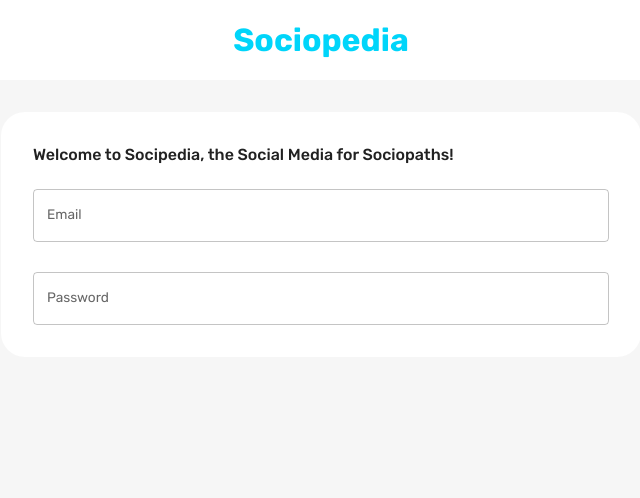
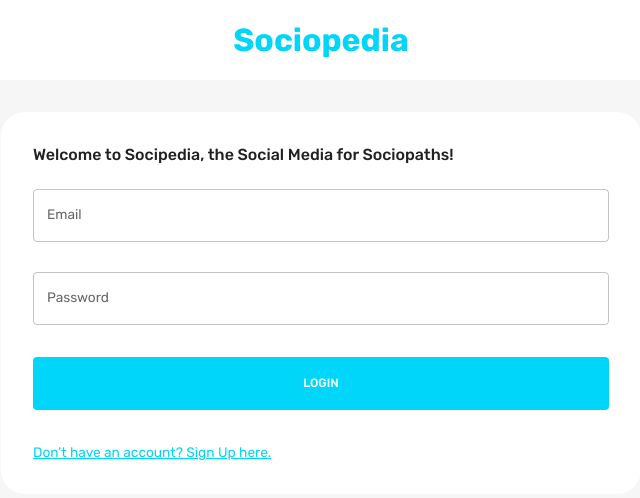
Before and after one commit to adonbiju/socialMedia, a React (Create React App) app in the folder client/: page / in a window 1280 px wide. Shown: the top 498 px of the page, without its empty margins (319-959 px from the left). Built offline with nearby package versions, Linux system fonts and the light colour scheme.

Commit message:
In Form.js==> Button is added for Both Login and Register Form.And added functonality for the "setPageType"

```diff
--- a/client/src/scenes/LoginPage/Form.jsx
+++ b/client/src/scenes/LoginPage/Form.jsx
@@ -183,6 +183,41 @@ const Form = () => {
               sx={{ gridColumn: "span 4" }}
             />
             </Box>
+
+            {/* BUTTONS */}
+          <Box>
+            <Button
+              fullWidth
+              type="submit"
+              sx={{
+                m: "2rem 0",
+                p: "1rem",
+                backgroundColor: palette.primary.main,
+                color: palette.background.alt,
+                "&:hover": { color: palette.primary.main },
+              }}
+            >
+              {isLogin ? "LOGIN" : "REGISTER"}
+            </Button>
+            <Typography
+              onClick={() => {
+                setPageType(isLogin ? "register" : "login");
+                resetForm();
+              }}
+              sx={{
+                textDecoration: "underline",
+                color: palette.primary.main,
+                "&:hover": {
+                  cursor: "pointer",
+                  color: palette.primary.light,
+                },
+              }}
+            >
+              {isLogin
+                ? "Don't have an account? Sign Up here."
+                : "Already have an account? Login here."}
+            </Typography>
+          </Box>
         </form>
       )}
     </Formik>
```
